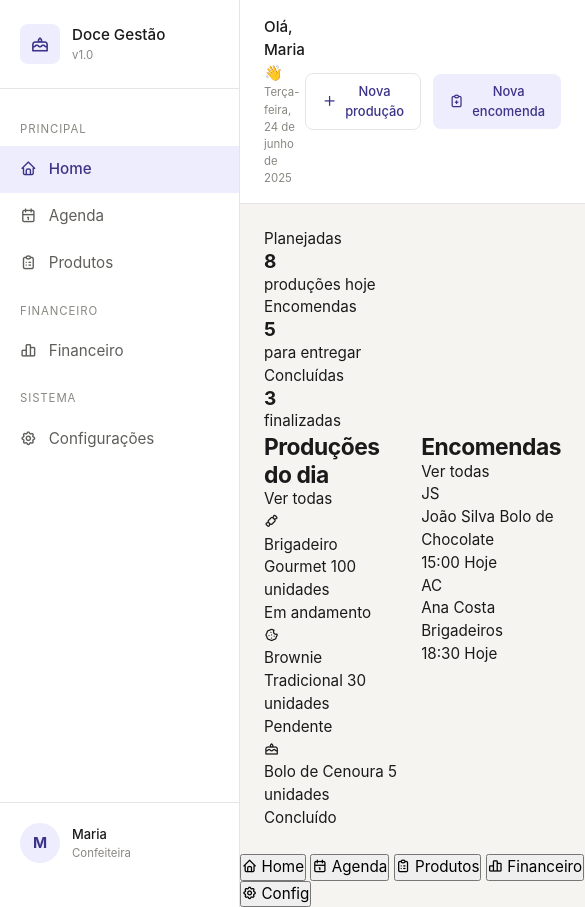
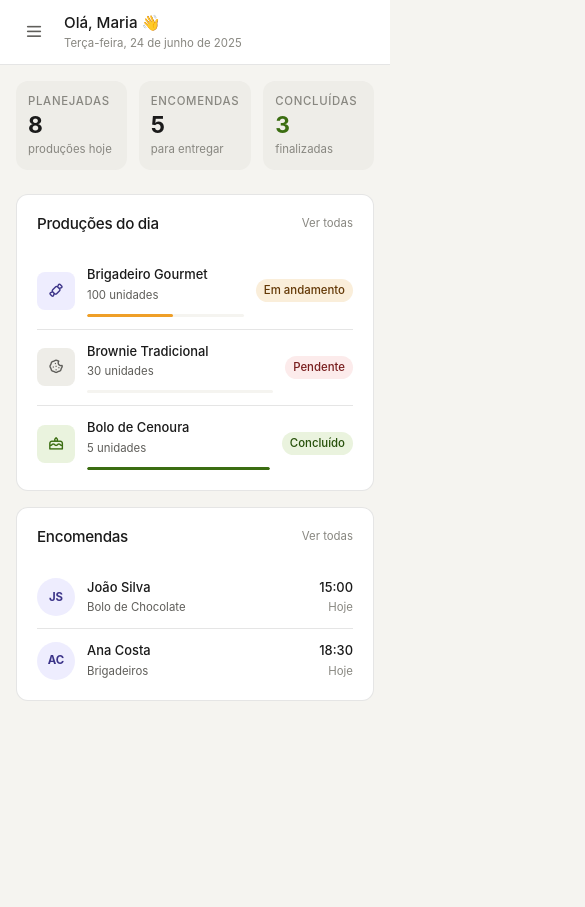
Before and after one commit to AleRicDev/AgendaConfeitaria, a plain HTML site: page index.html in a window 390 px wide. Shown: the whole page, 585 px wide, since content can reach past the window. After the commit the page ends 845 px from the top, so only its background shows below. Drawn offline with Linux system fonts and the light colour scheme; a script that the page names is missing.

Commit message:
feat: add dashboard cards and responsive layout

```diff
--- /dev/null
+++ b/src/css/cards.css
@@ -0,0 +1,247 @@
+/* ================================
+   STATS GRID
+================================ */
+
+.stats-grid {
+  display: grid;
+  grid-template-columns: repeat(3, 1fr);
+  gap: var(--space-4);
+
+  margin-bottom: var(--space-6);
+}
+
+.stat-card {
+  display: flex;
+  flex-direction: column;
+  gap: var(--space-1);
+
+  padding: var(--space-5);
+
+  background: var(--surface-soft);
+  border-radius: var(--radius-lg);
+}
+
+.stat-label {
+  font-size: var(--fs-xs);
+  font-weight: var(--fw-medium);
+  text-transform: uppercase;
+  letter-spacing: 0.06em;
+  color: var(--text-muted);
+}
+
+.stat-value {
+  font-size: var(--fs-2xl);
+  font-weight: var(--fw-bold);
+  color: var(--text-primary);
+  line-height: 1;
+}
+
+.stat-value.is-success {
+  color: var(--success);
+}
+
+.stat-description {
+  font-size: var(--fs-xs);
+  color: var(--text-muted);
+}
+
+/* ================================
+   CARD
+================================ */
+
+.card {
+  background: var(--surface);
+  border: 1px solid var(--border);
+  border-radius: var(--radius-lg);
+  padding: var(--space-5);
+}
+
+.card-header {
+  display: flex;
+  align-items: center;
+  justify-content: space-between;
+
+  margin-bottom: var(--space-5);
+}
+
+.card-title {
+  font-size: var(--fs-md);
+  font-weight: var(--fw-medium);
+  color: var(--text-primary);
+}
+
+.card-link {
+  font-size: var(--fs-xs);
+  color: var(--text-muted);
+}
+
+.card-link:hover {
+  color: var(--brand-primary);
+}
+
+/* ================================
+   LIST
+================================ */
+
+.list {
+  display: flex;
+  flex-direction: column;
+}
+
+.list-item {
+  display: flex;
+  align-items: center;
+  gap: var(--space-3);
+
+  padding: var(--space-3) 0;
+
+  border-bottom: 1px solid var(--border);
+}
+
+.list-item:last-child {
+  border-bottom: none;
+  padding-bottom: 0;
+}
+
+/* ================================
+   ITEM ICON
+================================ */
+
+.item-icon {
+  width: 38px;
+  height: 38px;
+  flex-shrink: 0;
+
+  display: flex;
+  align-items: center;
+  justify-content: center;
+
+  border-radius: var(--radius-md);
+  font-size: 1.1rem;
+}
+
+.icon-purple { background: var(--brand-soft);   color: var(--brand-primary); }
+.icon-gray   { background: var(--surface-soft); color: var(--text-secondary); }
+.icon-green  { background: var(--green-soft);   color: var(--success); }
+.icon-pink   { background: var(--pink-soft);    color: #993556; }
+.icon-yellow { background: var(--yellow-soft);  color: #633806; }
+
+/* ================================
+   ITEM CONTENT
+================================ */
+
+.item-content {
+  display: flex;
+  flex-direction: column;
+  gap: 2px;
+  flex: 1;
+  min-width: 0;
+}
+
+.item-content strong {
+  font-size: var(--fs-sm);
+  font-weight: var(--fw-medium);
+  color: var(--text-primary);
+
+  white-space: nowrap;
+  overflow: hidden;
+  text-overflow: ellipsis;
+}
+
+.item-content span {
+  font-size: var(--fs-xs);
+  color: var(--text-secondary);
+}
+
+/* ================================
+   PROGRESS BAR
+================================ */
+
+.progress {
+  margin-top: var(--space-2);
+
+  height: 3px;
+
+  background: var(--bg);
+  border-radius: var(--radius-full);
+
+  overflow: hidden;
+}
+
+.progress-bar {
+  height: 100%;
+  border-radius: var(--radius-full);
+  transition: width var(--transition-normal);
+}
+
+.progress-warning { background: var(--warning); }
+.progress-danger  { background: var(--danger); }
+.progress-success { background: var(--success); }
+
+/* ================================
+   BADGES
+================================ */
+
+.badge {
+  display: inline-flex;
+  align-items: center;
+
+  padding: 3px var(--space-2);
+
+  font-size: var(--fs-xs);
+  font-weight: var(--fw-medium);
+
+  border-radius: var(--radius-full);
+
+  white-space: nowrap;
+  flex-shrink: 0;
+}
+
+.badge-warning { background: var(--yellow-soft); color: #633806; }
+.badge-danger  { background: #FCEBEB;             color: #791F1F; }
+.badge-success { background: var(--green-soft);   color: #27500A; }
+
+/* ================================
+   AVATAR
+================================ */
+
+.avatar {
+  width: 38px;
+  height: 38px;
+  flex-shrink: 0;
+
+  border-radius: 50%;
+
+  display: flex;
+  align-items: center;
+  justify-content: center;
+
+  background: var(--brand-soft);
+  color: var(--brand-primary);
+
+  font-size: var(--fs-xs);
+  font-weight: var(--fw-bold);
+}
+
+/* ================================
+   ITEM META (encomendas)
+================================ */
+
+.item-meta {
+  display: flex;
+  flex-direction: column;
+  align-items: flex-end;
+  gap: 2px;
+  flex-shrink: 0;
+}
+
+.item-meta strong {
+  font-size: var(--fs-sm);
+  font-weight: var(--fw-medium);
+  color: var(--text-primary);
+}
+
+.item-meta span {
+  font-size: var(--fs-xs);
+  color: var(--text-muted);
+}
--- a/src/css/index.css
+++ b/src/css/index.css
@@ -2,3 +2,5 @@
 @import "./layout.css";
 @import "./sidebar.css";
 @import "./topbar.css";
+@import "./cards.css";
+@import "./responsive.css";
--- /dev/null
+++ b/src/css/responsive.css
@@ -0,0 +1,190 @@
+/* ================================
+   RESPONSIVE
+   Breakpoints:
+   - Mobile:  < 640px
+   - Tablet:  640px – 1024px
+   - Desktop: > 1024px
+================================ */
+
+/* ================================
+   TABLET (até 1024px)
+================================ */
+
+@media (max-width: 1024px) {
+
+  /* Grid de 2 colunas vira 1 */
+  .grid {
+    grid-template-columns: 1fr;
+  }
+
+  /* Stats em 3 colunas mantém */
+  .stats-grid {
+    grid-template-columns: repeat(3, 1fr);
+  }
+
+  /* Sidebar mais estreita */
+  .sidebar {
+    width: 200px;
+    min-width: 200px;
+  }
+
+}
+
+/* ================================
+   MOBILE (até 640px)
+================================ */
+
+@media (max-width: 640px) {
+
+  /* Esconde a sidebar */
+  .sidebar {
+    display: none;
+  }
+
+  /* Mostra o botão hambúrguer */
+  .icon-button {
+    display: flex;
+  }
+
+  /* Esconde botões da topbar */
+  .topbar-actions {
+    display: none;
+  }
+
+  /* Ajusta padding da topbar */
+  .topbar {
+    padding: var(--space-3) var(--space-4);
+  }
+
+  /* Ajusta padding do conteúdo */
+  .content {
+    padding: var(--space-4);
+    padding-bottom: calc(var(--space-4) + 64px);
+  }
+
+  /* Stats em 3 colunas compactas */
+  .stats-grid {
+    grid-template-columns: repeat(3, 1fr);
+    gap: var(--space-3);
+  }
+
+  .stat-card {
+    padding: var(--space-3);
+  }
+
+  .stat-value {
+    font-size: var(--fs-xl);
+  }
+
+  /* Grid vira 1 coluna */
+  .grid {
+    grid-template-columns: 1fr;
+    gap: var(--space-4);
+  }
+
+  /* Mostra a bottom nav */
+  .mobile-nav {
+    display: flex;
+  }
+
+  /* Main precisa de espaço para a bottom nav */
+  .main-layout {
+    padding-bottom: 64px;
+  }
+
+}
+
+/* ================================
+   MOBILE NAV (bottom navigation)
+================================ */
+
+.mobile-nav {
+  display: none;
+
+  position: fixed;
+  bottom: 0;
+  left: 0;
+  right: 0;
+  z-index: 100;
+
+  background: var(--surface);
+  border-top: 1px solid var(--border);
+
+  padding: var(--space-2) 0 var(--space-4);
+}
+
+.mobile-nav-item {
+  display: flex;
+  flex-direction: column;
+  align-items: center;
+  gap: 4px;
+
+  flex: 1;
+
+  background: none;
+  border: none;
+
+  color: var(--text-muted);
+  font-size: var(--fs-xs);
+
+  padding: var(--space-2) 0;
+
+  transition: var(--transition-fast);
+}
+
+.mobile-nav-item i {
+  font-size: 1.35rem;
+}
+
+.mobile-nav-item:hover {
+  color: var(--brand-primary);
+}
+
+.mobile-nav-item.is-active {
+  color: var(--brand-primary);
+}
+
+/* ================================
+   SIDEBAR MOBILE (drawer)
+================================ */
+
+.sidebar-overlay {
+  display: none;
+
+  position: fixed;
+  inset: 0;
+  z-index: 98;
+
+  background: rgba(0, 0, 0, 0.3);
+  backdrop-filter: blur(2px);
+
+  transition: opacity var(--transition-normal);
+}
+
+.sidebar-overlay.is-open {
+  display: block;
+}
+
+.sidebar-drawer {
+  position: fixed;
+  top: 0;
+  left: -260px;
+  z-index: 99;
+
+  width: 260px;
+  height: 100%;
+
+  background: var(--surface);
+  border-right: 1px solid var(--border);
+
+  display: flex;
+  flex-direction: column;
+
+  padding: var(--space-6) 0;
+
+  transition: left var(--transition-normal);
+}
+
+.sidebar-drawer.is-open {
+  left: 0;
+}
```
